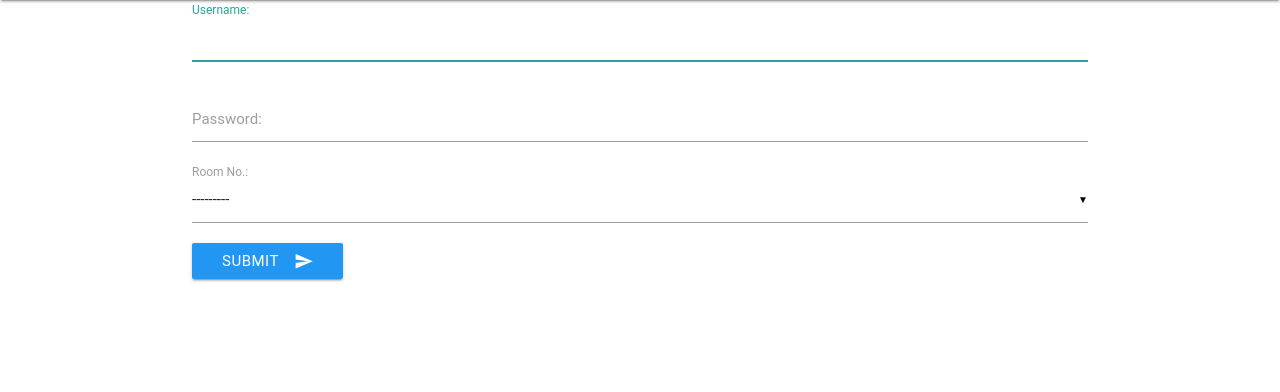
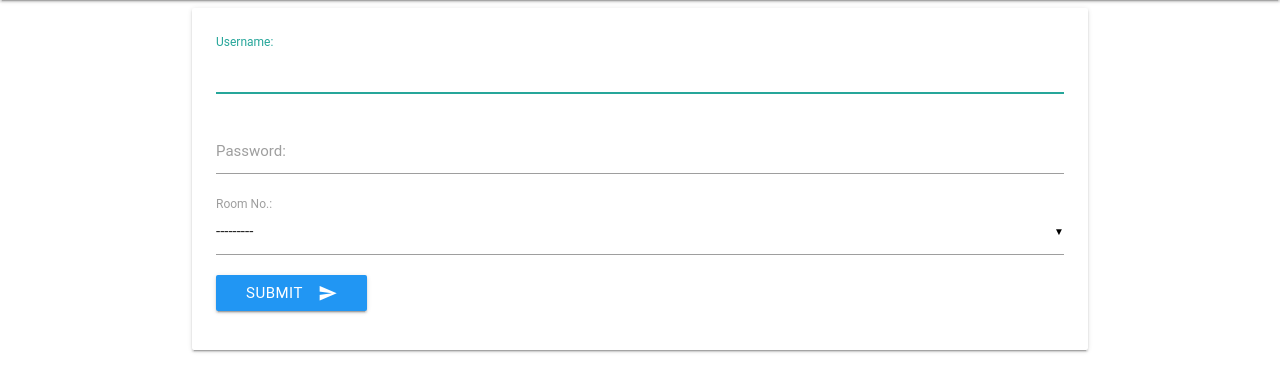
Before and after one commit to utkbansal/Library-Attendance, a Django app: page /login/ in a window 1280 px wide. Shown: the part 64-456 px from the top of the page. Run offline with Django 3.2, Linux system fonts and the light colour scheme; data that the repository does not hold is empty; some libraries are stand-ins or nearby versions; some web fonts are replaced.

Commit message:
CSS fixes in Login Form

```diff
--- a/attendance/templates/login.html
+++ b/attendance/templates/login.html
@@ -11,7 +11,8 @@
 
 
 {% block content %}
-    <form method="post">
+    <div class="card-panel hoverable">
+    <form method="post" >
         {% csrf_token %}
         {{ form.non_field_errors }}
         <div class="input-field">
@@ -34,5 +35,6 @@
             <i class="material-icons right">send</i>
         </button>
     </form>
+    </div>
 
 {% endblock %}
```
